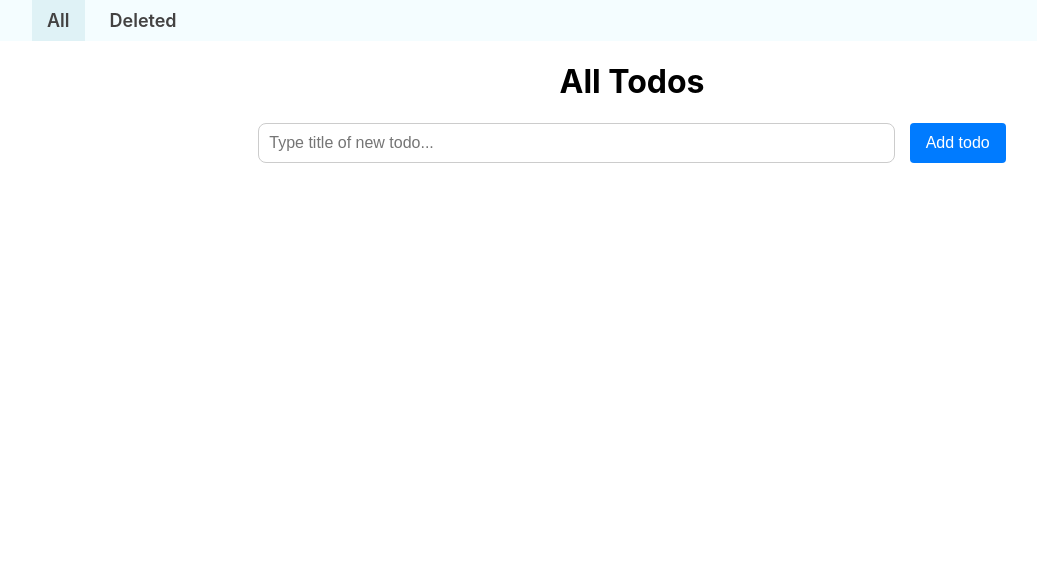
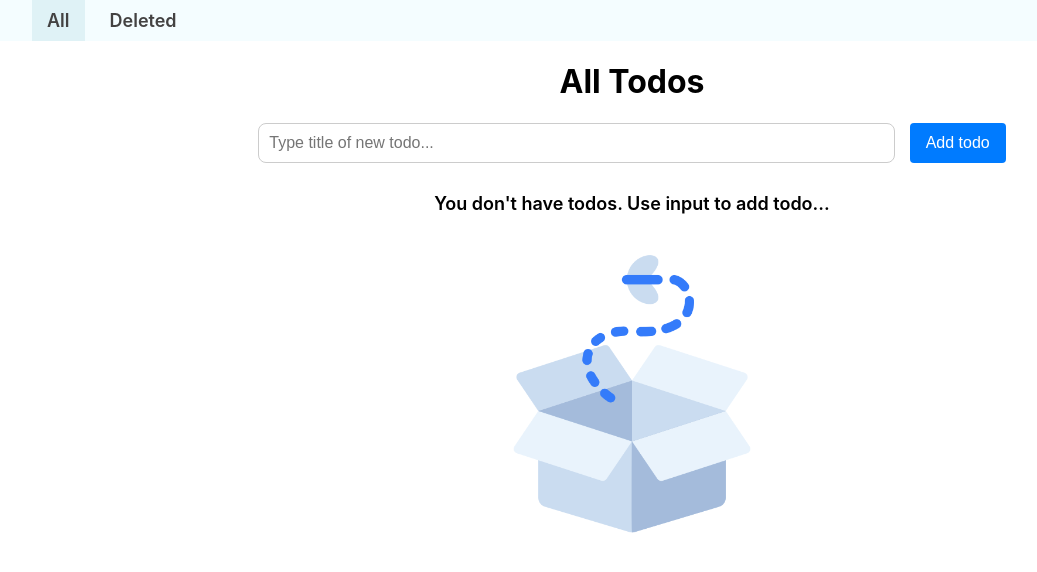
Before and after one commit to shyptia/todo, a React (Create React App) app: page / in a window 1280 px wide. Shown: the top 572 px of the page, without its empty margins (8-1045 px from the left). Built offline with nearby package versions, Linux system fonts and the light colour scheme.

Commit message:
add empty state

```diff
--- /dev/null
+++ b/src/components/EmptyState/EmptyState.tsx
@@ -0,0 +1,16 @@
+import emptyBox from "../../assets/images/empty-box.png";
+import "./styles.scss";
+
+export function EmptyState({ deleted = false }: { deleted?: boolean }) {
+  return (
+    <div>
+      <p className="description">
+        {deleted
+          ? "You don't have deleted todos..."
+          : "You don't have todos. Use input to add todo..."}
+      </p>
+
+      <img className="empty-box" src={emptyBox} alt="empty box" />
+    </div>
+  );
+}
--- /dev/null
+++ b/src/components/EmptyState/index.ts
@@ -0,0 +1 @@
+export * from './EmptyState';
--- /dev/null
+++ b/src/components/EmptyState/styles.scss
@@ -0,0 +1,11 @@
+.description {
+  font-size: 18px;
+  margin: 0;
+  font-weight: 600;
+  margin-bottom: 30px;
+}
+
+.empty-box {
+  width: 300px;
+  height: 300px;
+}
--- a/src/pages/DeletedTodoPage/DeletedTodoPage.tsx
+++ b/src/pages/DeletedTodoPage/DeletedTodoPage.tsx
@@ -2,7 +2,8 @@ import { useSelector } from "react-redux";
 import { Header } from "../../components/Header";
 import { selectDeletedTodos } from "../../redux/todos/selectors";
 import { Todo } from "../../components/Todo";
-import './styles.scss';
+import "./styles.scss";
+import { EmptyState } from "../../components/EmptyState";
 
 export function DeletedTodoPages() {
   const deletedTodos = useSelector(selectDeletedTodos);
@@ -13,7 +14,13 @@ export function DeletedTodoPages() {
       <main className="container">
         <h1>Deleted todos</h1>
 
-        {deletedTodos.map(deletedTodo => <Todo key={deletedTodo.id} todo={deletedTodo} deleted />)}
+        {deletedTodos.length === 0 ? (
+          <EmptyState deleted />
+        ) : (
+          deletedTodos.map((deletedTodo) => (
+            <Todo key={deletedTodo.id} todo={deletedTodo} deleted />
+          ))
+        )}
       </main>
     </>
   );
--- a/src/pages/TodoPage/TodoPage.tsx
+++ b/src/pages/TodoPage/TodoPage.tsx
@@ -6,8 +6,9 @@ import { v4 as uuidv4 } from "uuid";
 import { TextInput } from "../../components/TextInput";
 import { Header } from "../../components/Header";
 import { Button } from "../../components/Button";
-import './styles.scss';
+import "./styles.scss";
 import { Todo } from "../../components/Todo";
+import { EmptyState } from "../../components/EmptyState";
 
 export function TodoPage() {
   const todos = useSelector(selectAllTodos);
@@ -42,9 +43,11 @@ export function TodoPage() {
           <Button onClick={handleAddTodo}>Add todo</Button>
         </div>
 
-        {todos.map((todo) => (
-          <Todo key={todo.id} todo={todo} />
-        ))}
+        {todos.length === 0 ? (
+          <EmptyState />
+        ) : (
+          todos.map((todo) => <Todo key={todo.id} todo={todo} />)
+        )}
       </main>
     </>
   );
```
Also changed, not shown: src/assets/images/empty-box.png (added).
